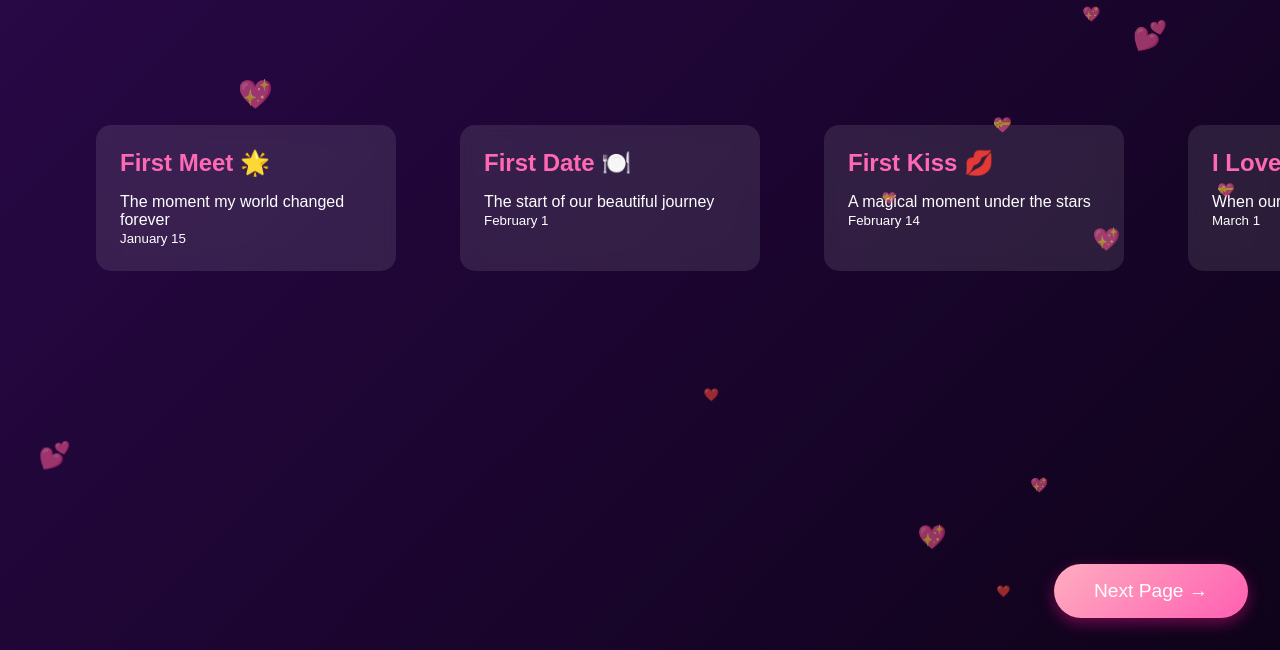
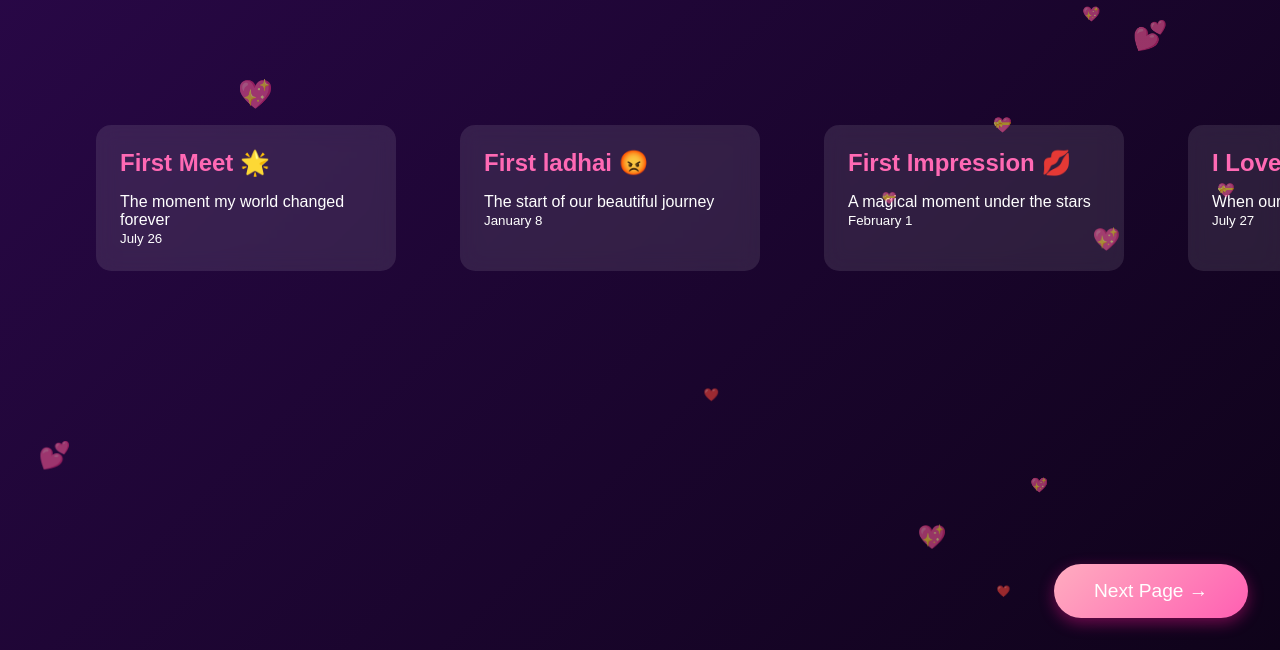
Before and after one commit to sandeepa2219/love, a plain HTML site: page lovestory.html in a window 1280 px wide. Shown: the part 150-800 px from the top of the page. Drawn offline with nearby package versions, Linux system fonts and the light colour scheme.

Commit message:
Update lovestory.html

```diff
--- a/lovestory.html
+++ b/lovestory.html
@@ -223,22 +223,22 @@
             {
                 title: "First Meet 🌟",
                 description: "The moment my world changed forever",
-                date: "January 15"
+                date: "July 26"
             },
             {
-                title: "First Date 🍽️",
+                title: "First ladhai 😡",
                 description: "The start of our beautiful journey",
-                date: "February 1"
+                date: "January 8"
             },
             {
-                title: "First Kiss 💋",
+                title: "First Impression 💋",
                 description: "A magical moment under the stars",
-                date: "February 14"
+                date: "February 1"
             },
             {
                 title: "I Love You ❤️",
                 description: "When our hearts became one",
-                date: "March 1"
+                date: "July 27"
             }
         ];
 
```
